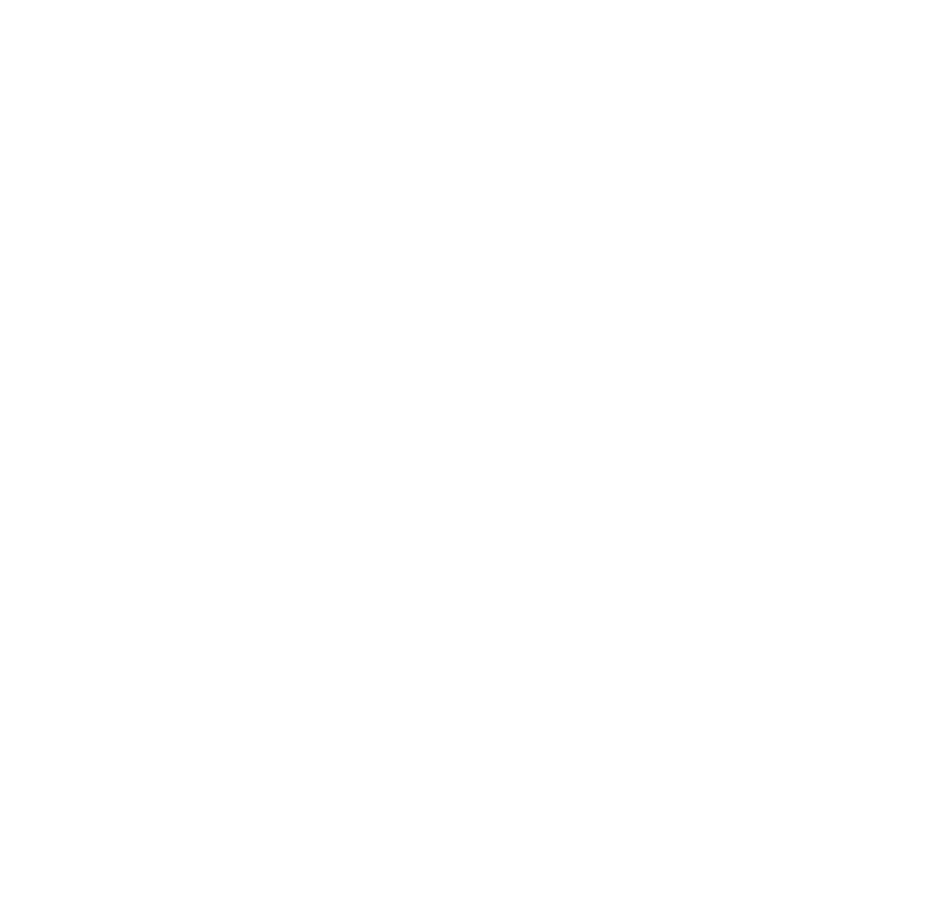
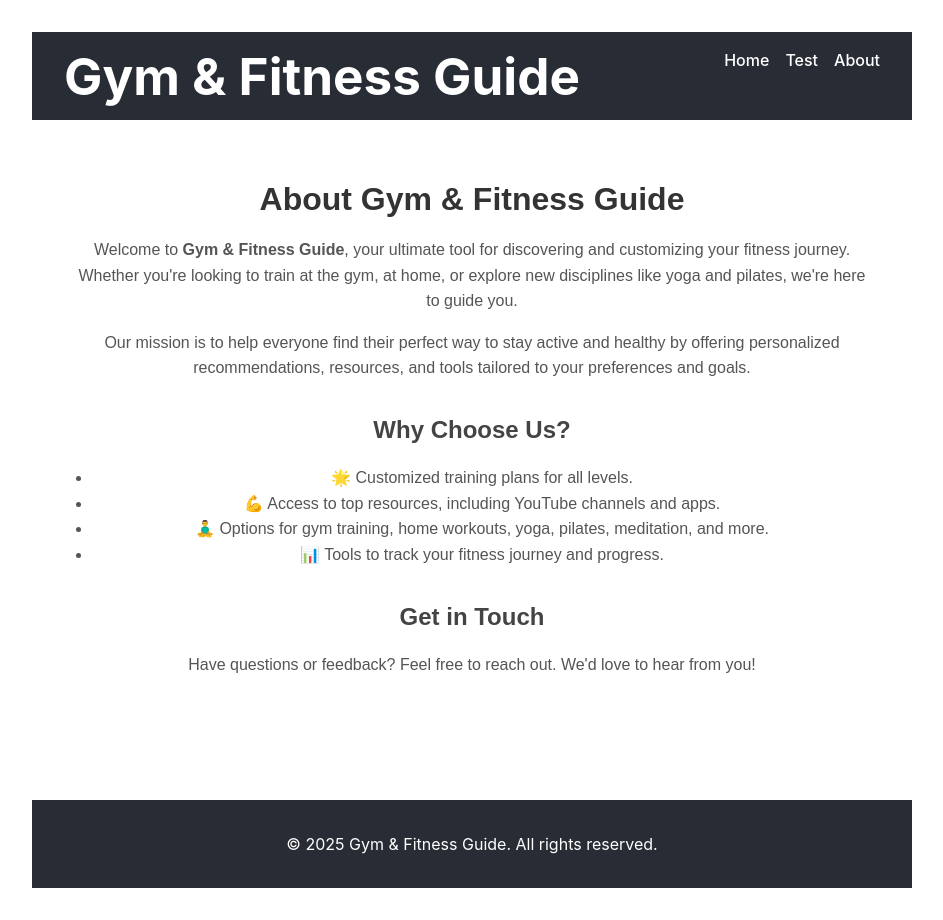
Before and after one commit to abrahamraies/GymFitnessFrontEnd, a React (Vite) app in the folder gymfitnessfrontend/: page /about in a window 1280 px wide. Before the commit this address had no page. Shown: the whole page, without its empty margins (168-1111 px from the left). Before the commit the page ends 800 px from the top, so only its background shows below. Built offline with nearby package versions, Linux system fonts and the light colour scheme.

Commit message:
Create Layouts, Home page and about page.  Add i18next for different languages

```diff
--- a/gymfitnessfrontend/package.json
+++ b/gymfitnessfrontend/package.json
@@ -17,9 +17,12 @@
     "classnames": "^2.5.1",
     "eslint-config-prettier": "^10.0.1",
     "eslint-plugin-react": "^7.37.4",
+    "i18next": "^24.2.1",
+    "i18next-browser-languagedetector": "^8.0.2",
     "prettier": "^3.4.2",
     "react": "^18.3.1",
     "react-dom": "^18.3.1",
+    "react-i18next": "^15.4.0",
     "react-query": "^3.39.3",
     "react-router-dom": "^7.1.3"
   },
--- /dev/null
+++ b/gymfitnessfrontend/src/components/layouts/Footer.tsx
@@ -0,0 +1,18 @@
+import React from 'react';
+
+const Footer: React.FC = () => {
+  return (
+    <footer
+      style={{
+        padding: '1rem 2rem',
+        backgroundColor: '#282c34',
+        color: 'white',
+        textAlign: 'center',
+      }}
+    >
+      <p>© 2025 Gym & Fitness Guide. All rights reserved.</p>
+    </footer>
+  );
+};
+
+export default Footer;
--- /dev/null
+++ b/gymfitnessfrontend/src/components/layouts/MainLayout.tsx
@@ -0,0 +1,15 @@
+import React from "react";
+import NavBar from "./NavBar";
+import Footer from "./Footer";
+
+const MainLayout: React.FC<{ children: React.ReactNode }> = ({ children }) => {
+  return (
+    <div>
+      <NavBar />
+      <main style={{ padding: "20px", minHeight: "80vh" }}>{children}</main>
+      <Footer />
+    </div>
+  );
+};
+
+export default MainLayout;
--- /dev/null
+++ b/gymfitnessfrontend/src/components/layouts/NavBar.tsx
@@ -0,0 +1,31 @@
+import React from 'react';
+import { Link } from 'react-router-dom';
+
+const NavBar: React.FC = () => {
+  return (
+    <nav
+      style={{
+        display: 'flex',
+        justifyContent: 'space-between',
+        padding: '1rem 2rem',
+        backgroundColor: '#282c34',
+        color: 'white',
+      }}
+    >
+      <h1 style={{ margin: 0 }}>Gym & Fitness Guide</h1>
+      <div style={{ display: 'flex', gap: '1rem' }}>
+        <Link to="/" style={{ color: 'white', textDecoration: 'none' }}>
+          Home
+        </Link>
+        <Link to="/test" style={{ color: 'white', textDecoration: 'none' }}>
+          Test
+        </Link>
+        <Link to="/about" style={{ color: 'white', textDecoration: 'none' }}>
+          About
+        </Link>
+      </div>
+    </nav>
+  );
+};
+
+export default NavBar;
--- /dev/null
+++ b/gymfitnessfrontend/src/pages/Home/HomePage.module.css
@@ -0,0 +1,8 @@
+.header {
+    text-align: center;
+    margin: 20px 0;
+  }
+
+  .section {
+    margin: 20px 0;
+  }
--- /dev/null
+++ b/gymfitnessfrontend/src/pages/Home/HomePage.tsx
@@ -0,0 +1,32 @@
+import React from "react";
+import styles from "./HomePage.module.css";
+
+const HomePage: React.FC = () => {
+  return (
+    <div>
+      <header className={styles.header}>
+        <h1>Welcome to Gym & Fitness Guide</h1>
+        <p>Your ultimate guide to achieving your fitness goals.</p>
+      </header>
+      <section className={styles.section}>
+        <h2>Features</h2>
+        <ul>
+          <li>Personalized workout recommendations</li>
+          <li>Access to fitness resources and guides</li>
+          <li>Tools to track your progress</li>
+          <li>Community support</li>
+        </ul>
+      </section>
+      <section className={styles.section}>
+        <h2>How it Works</h2>
+        <p>
+          Take a quick fitness test to discover the best workout plan for you. Whether you
+          prefer working out at the gym, at home, or exploring yoga and meditation, we have
+          everything you need.
+        </p>
+      </section>
+    </div>
+  );
+};
+
+export default HomePage;
--- /dev/null
+++ b/gymfitnessfrontend/src/pages/about/AboutPage.module.css
@@ -0,0 +1,34 @@
+.container {
+    max-width: 800px;
+    margin: 0 auto;
+    padding: 20px;
+    font-family: Arial, sans-serif;
+    line-height: 1.6;
+  }
+
+  .header {
+    font-size: 2rem;
+    margin-bottom: 20px;
+    color: #333;
+  }
+
+  .paragraph {
+    margin-bottom: 15px;
+    color: #555;
+  }
+
+  .section {
+    margin-top: 30px;
+  }
+
+  .subheader {
+    font-size: 1.5rem;
+    margin-bottom: 15px;
+    color: #444;
+  }
+
+  .list {
+    list-style-type: disc;
+    padding-left: 20px;
+    color: #555;
+  }
--- /dev/null
+++ b/gymfitnessfrontend/src/pages/about/AboutPage.tsx
@@ -0,0 +1,35 @@
+import React from "react";
+import styles from "./AboutPage.module.css";
+
+const AboutPage: React.FC = () => {
+  return (
+    <div className={styles.container}>
+      <h1 className={styles.header}>About Gym & Fitness Guide</h1>
+      <p className={styles.paragraph}>
+        Welcome to <strong>Gym & Fitness Guide</strong>, your ultimate tool for discovering and customizing
+        your fitness journey. Whether you're looking to train at the gym, at home, or explore new disciplines like yoga and pilates, we're here to guide you.
+      </p>
+      <p className={styles.paragraph}>
+        Our mission is to help everyone find their perfect way to stay active and healthy by offering personalized
+        recommendations, resources, and tools tailored to your preferences and goals.
+      </p>
+      <section className={styles.section}>
+        <h2 className={styles.subheader}>Why Choose Us?</h2>
+        <ul className={styles.list}>
+          <li>🌟 Customized training plans for all levels.</li>
+          <li>💪 Access to top resources, including YouTube channels and apps.</li>
+          <li>🧘‍♂️ Options for gym training, home workouts, yoga, pilates, meditation, and more.</li>
+          <li>📊 Tools to track your fitness journey and progress.</li>
+        </ul>
+      </section>
+      <section className={styles.section}>
+        <h2 className={styles.subheader}>Get in Touch</h2>
+        <p className={styles.paragraph}>
+          Have questions or feedback? Feel free to reach out. We'd love to hear from you!
+        </p>
+      </section>
+    </div>
+  );
+};
+
+export default AboutPage;
--- a/gymfitnessfrontend/src/routes/AppRoutes.tsx
+++ b/gymfitnessfrontend/src/routes/AppRoutes.tsx
@@ -1,18 +1,32 @@
-import { BrowserRouter as Router, Routes } from 'react-router-dom';
-// import Home from "../features/Home/Home";
-// import Test from "../features/Test/Test";
-// import Dashboard from "../features/Dashboard/Dashboard";
+import React from "react";
+import { BrowserRouter as Router, Routes, Route } from "react-router-dom";
+import MainLayout from "../components/layouts/MainLayout";
+import AboutPage from "../pages/about/AboutPage";
+import HomePage from "../pages/Home/HomePage";
 
-function AppRoutes() {
+const AppRoutes: React.FC = () => {
     return (
       <Router>
         <Routes>
-        {/* <Route path="/" element={<Home />} />
-        <Route path="/test" element={<Test />} />
-        <Route path="/dashboard" element={<Dashboard />} /> */}
+        <Route
+          path="/"
+          element={
+            <MainLayout>
+              <HomePage />
+            </MainLayout>
+          }
+        />
+        <Route
+          path="/about"
+          element={
+            <MainLayout>
+              <AboutPage />
+            </MainLayout>
+          }
+        />
       </Routes>
       </Router>
     );
-}
+  };
 
   export default AppRoutes;
```
Also changed, not shown: 1 other file (tests, documents, lock files or other folders). Lines whose indentation alone changed are shown as unchanged.
